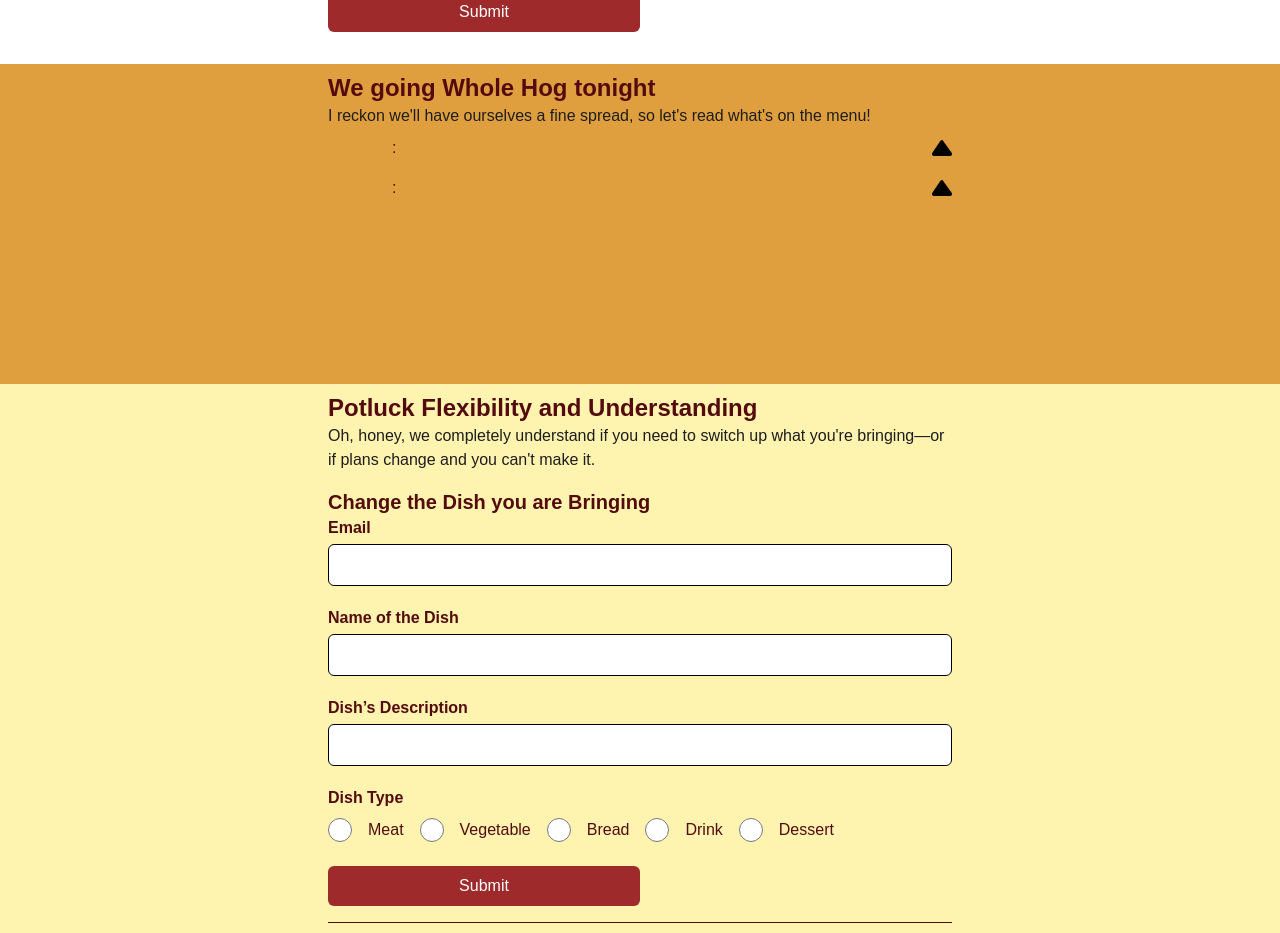
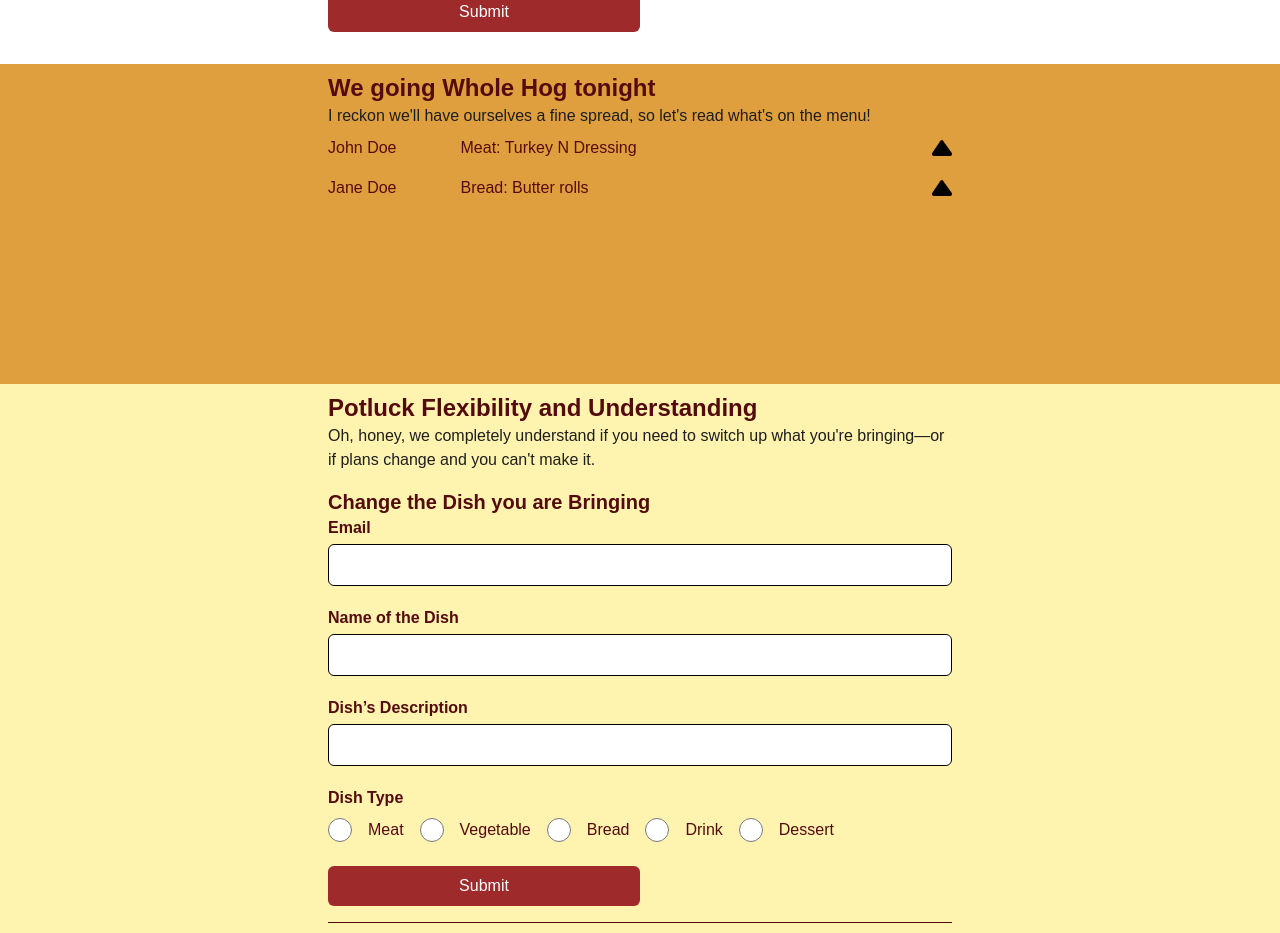
Before and after one commit to jcsmileyjr/potluckgames, a Next.js app: page / in a window 1280 px wide. Shown: the part 961-1894 px from the top of the page. Built offline with nearby package versions, Linux system fonts and the light colour scheme.

Commit message:
Bug: Food Toggle - Fix changed type fields

```diff
--- a/src/app/components/FoodToggle/FoodToggle.tsx
+++ b/src/app/components/FoodToggle/FoodToggle.tsx
@@ -10,12 +10,12 @@ export default function FoodToggle({details}: Readonly<{details: UserSummary}>)
         <details open={open} onToggle={() => setOpen(!open)}>
             <summary className="flex flex-row gap-8 justify-between items-center text-primaryBrown ">
                 <div className="flex-3 flex flex-row gap-8 sm:gap-16">
-                    <p>{details.userName}</p>
-                    <p>{details.dishType}: {details.dishName}</p>
+                    <p>{details.user_name}</p>
+                    <p>{details.dish_type}: {details.dish_name}</p>
                 </div>
                 <Image className={`h-4 ${open ? 'rotate-0 transition duration-800' : 'rotate-180 transition duration-800'}`}  src={Cavet} width={20} height={5} alt="rotating cavet"/>
             </summary>
-            <p className="text-blackaccent1 pl-4">{details.dishdescription}</p>
+            <p className="text-blackaccent1 pl-4">{details.dish_description}</p>
         </details>
     )
 }
```
